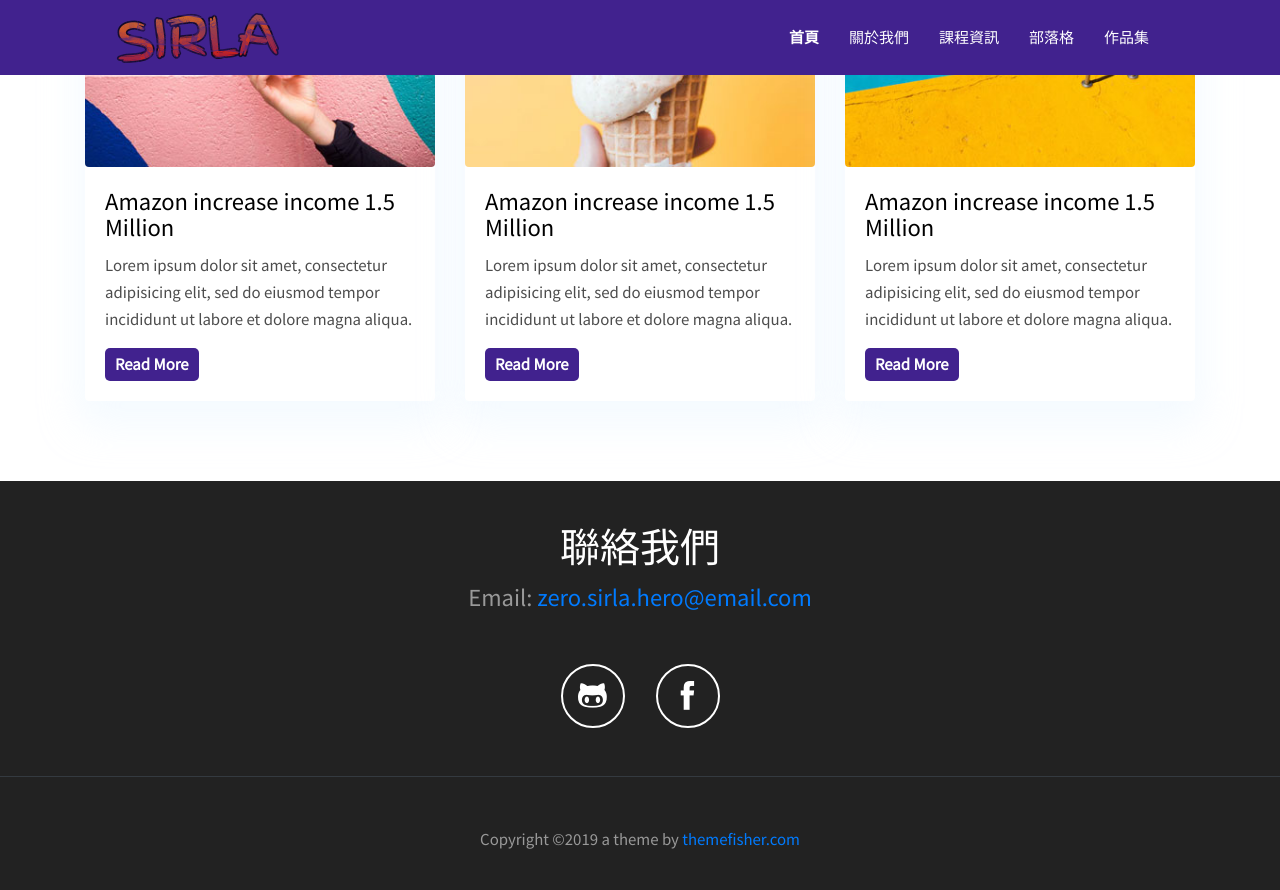
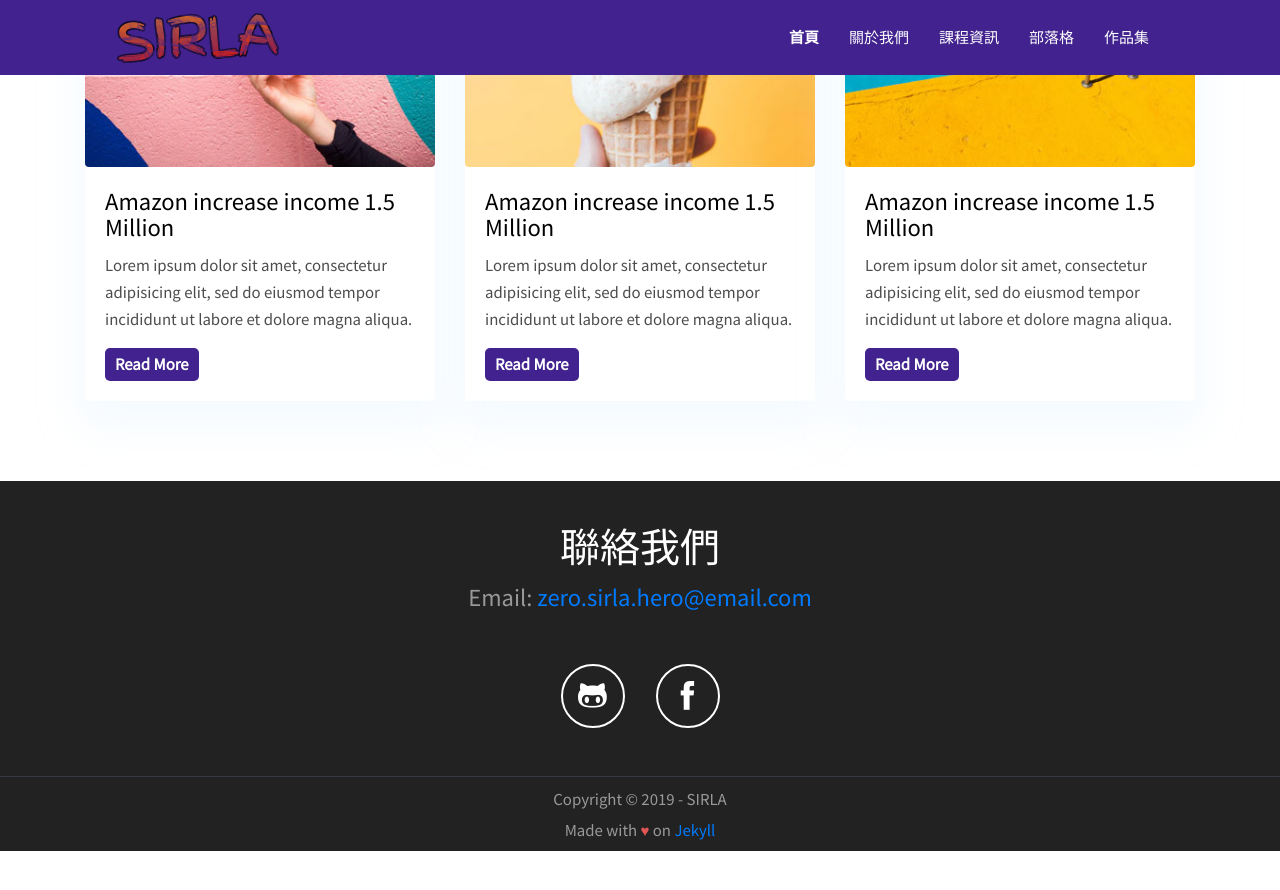
Before and after one commit to SIRLA-FJULIS/SIRLA-Official-Site-2.0, a Jekyll site: the page built from index.html, in a window 1280 px wide and 900 px high, scrolled down 5584 px. Shown: the top 890 px of the window. Built offline with Jekyll 4.4.1, drawn with Linux system fonts in a browser that asks for light colours; after the commit the page ends 6435 px from its top, so only the background shows below that.

Commit message:
Complete copyright

```diff
--- a/_includes/footer.html
+++ b/_includes/footer.html
@@ -19,11 +19,13 @@
       </div>
     </div>
   </div>
-  <div class="border-top text-center border-dark py-5">
-    <p class="mb-0 text-light">Copyright ©<script>
+  <div class="border-top text-center border-dark py-2">
+    <p class="mb-1 text-light">Copyright © <script>
         var CurrentYear = new Date().getFullYear()
         document.write(CurrentYear)
-      </script> a theme by <a href="https://themefisher.com/">themefisher.com</a></p>
+      </script> - SIRLA
+    </p>
+    <p class="mb-0 text-light">Made with <span style="color: #e25555;">&#9829;</span> on <a href="https://jekyllrb.com/" target="_blank">Jekyll</a></p>
   </div>
 </footer>
 <!-- /footer -->
```
